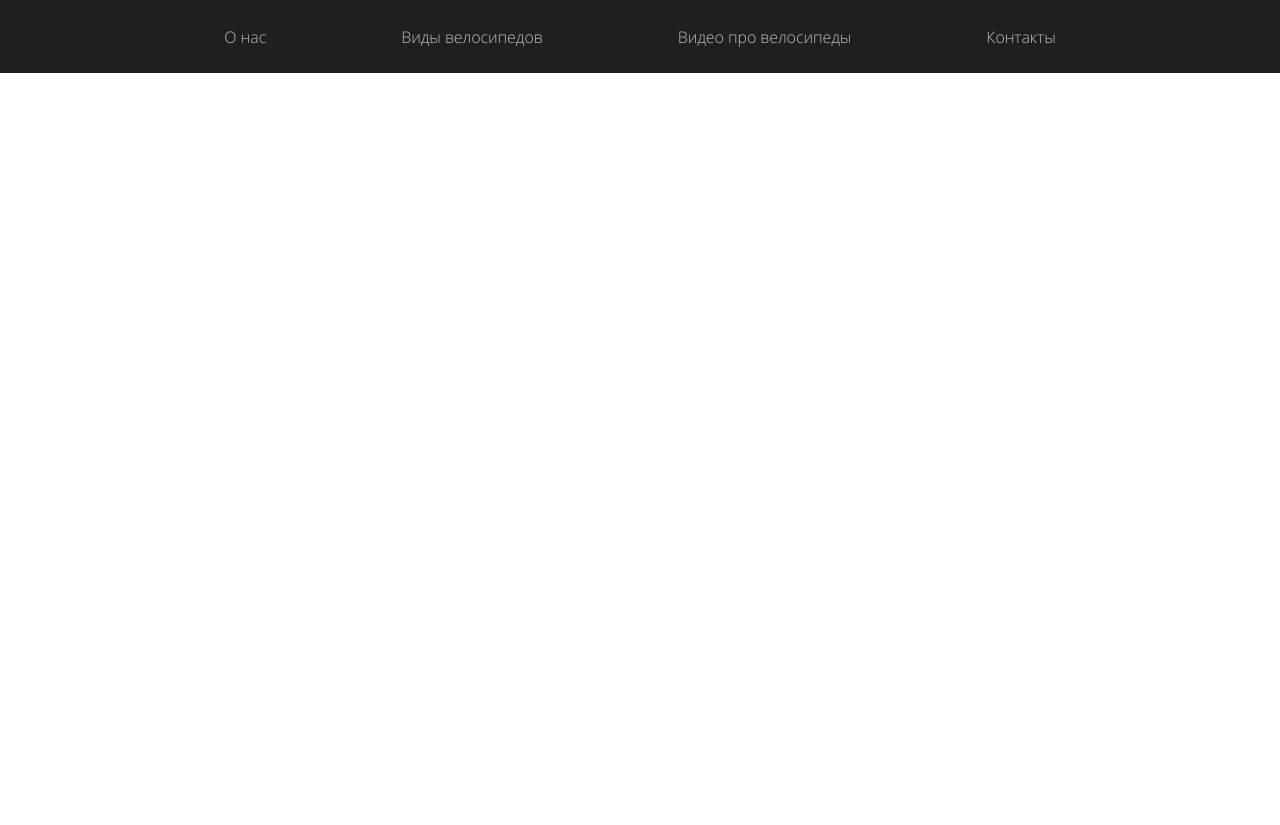
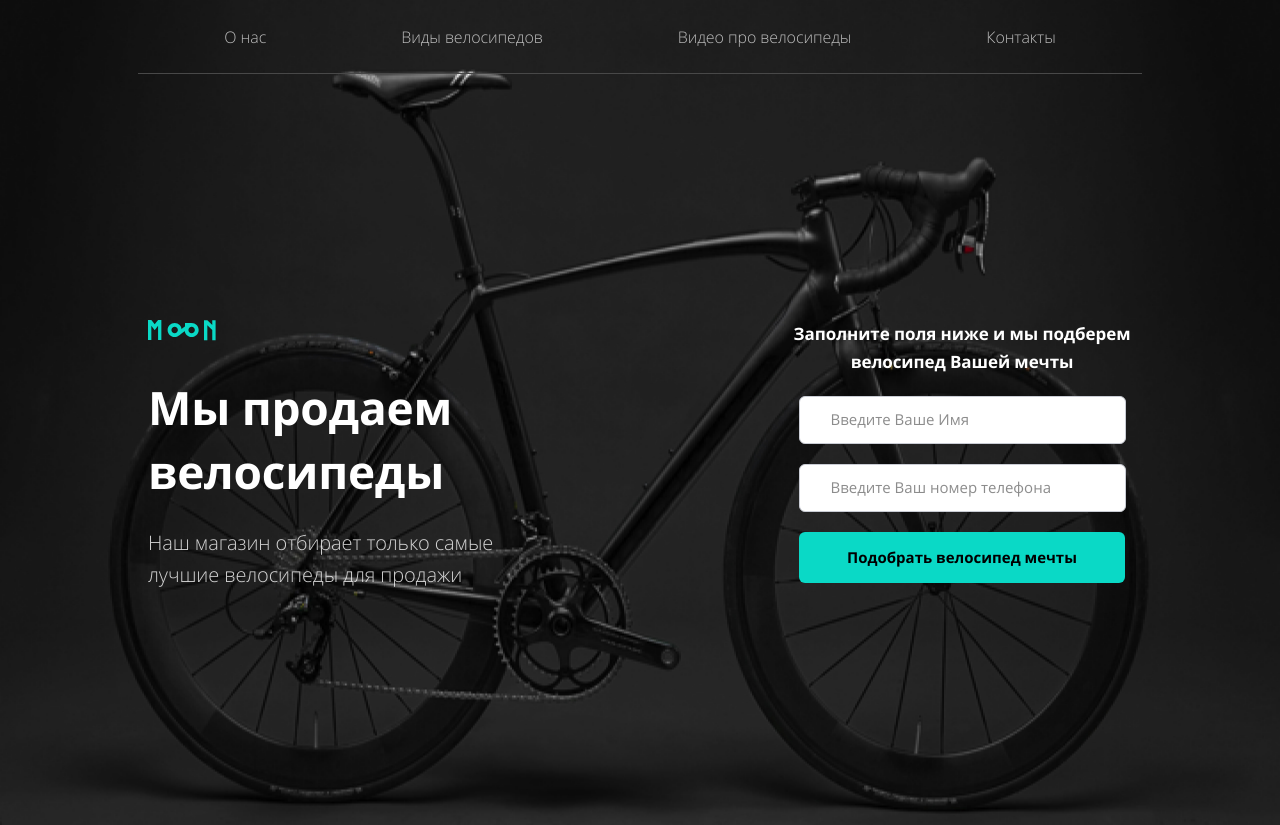
Before and after one commit to efremovaks/bicycles, a website: page source/index.html in a window 1280 px wide. Before the commit the page ends 800 px from the top, so only its background shows below. Drawn offline with nearby package versions, Linux system fonts and the light colour scheme; files that its build step writes are made by us from their sources.

Commit message:
шапка готова, но резинится. сделан промо

```diff
--- a/source/index.html
+++ b/source/index.html
@@ -1,5 +1,6 @@
 <!DOCTYPE html>
 <html lang="ru">
+
 <head>
   <meta charset="UTF-8">
   <meta name="viewport" content="width=device-width, initial-scale=1.0">
@@ -7,12 +8,24 @@
   <link rel="stylesheet" href="css/style.min.css">
   <link rel="preload" href="fonts/opensans.woff2" as="font" type="font/woff2" crossorigin>
 </head>
+
 <body class="page-body">
   <header class="page-header">
     <nav class="main-nav main-nav--closed main-nav--nojs">
       <div class="main-nav__wrapper">
         <a class="page-header__logo" href="#">
-        <svg class="page-header__logo" width="68" height="21" fill="none" xmlns="http://www.w3.org/2000/svg"><path d="M13.3636 0v20.0455h-3.2931V5.82273L8.97273 7.20682 6.825 9.975l-.09546.0955-.14318-.0955-2.14772-2.76818L3.34091 5.775v14.2705H0V0h3.34091l3.38863 4.29545L10.0705 0h3.2931zM8.30444 10.0704l-.09546-.09542.09546.09542z" fill="#0AD9C6"/><path d="M8.44787 9.97498l-.09546.09542h-.04772l.14318-.09542zM38.2092 5.61453L29.0823 12.316l2.1132 2.878 9.1269-6.70148-2.1132-2.87799z" fill="#0AD9C6"/><path d="M26.6674 3c-3.8639 0-7.0431 3.13028-7.0431 7.0431 0 3.864 3.1303 7.0432 7.0431 7.0432 3.8639 0 7.0431-3.1303 7.0431-7.0432C33.7105 6.17919 30.5313 3 26.6674 3zm0 10.2712c-1.8097 0-3.2281-1.4673-3.2281-3.2281 0-1.80966 1.4673-3.22807 3.2281-3.22807s3.2281 1.46732 3.2281 3.22807c0 1.7608-1.4673 3.2281-3.2281 3.2281zM43.6396 3c-3.864 0-7.0432 3.13028-7.0432 7.0431 0 3.864 3.1303 7.0432 7.0432 7.0432 3.8639 0 7.0431-3.1303 7.0431-7.0432C50.6338 6.17919 47.5035 3 43.6396 3zm0 10.2712c-1.8097 0-3.2281-1.4673-3.2281-3.2281 0-1.80966 1.4673-3.22807 3.2281-3.22807s3.2281 1.46732 3.2281 3.22807c0 1.7608-1.4673 3.2281-3.2281 3.2281zM67.5977.23865V20.2841h-3.3409V9.87956l-2.8159-2.67273-2.1-2.05227V20.2841H56V.23865h3.3409l3.9136 3.77045 1.0023.95455v-4.725h3.3409z" fill="#0AD9C6"/><path fill="#0AD9C6" d="M37 3h6v4h-6z"/></svg>
+          <svg class="page-header__logo" width="68" height="21" fill="none" xmlns="http://www.w3.org/2000/svg">
+            <path
+              d="M13.3636 0v20.0455h-3.2931V5.82273L8.97273 7.20682 6.825 9.975l-.09546.0955-.14318-.0955-2.14772-2.76818L3.34091 5.775v14.2705H0V0h3.34091l3.38863 4.29545L10.0705 0h3.2931zM8.30444 10.0704l-.09546-.09542.09546.09542z"
+              fill="#0AD9C6" />
+            <path
+              d="M8.44787 9.97498l-.09546.09542h-.04772l.14318-.09542zM38.2092 5.61453L29.0823 12.316l2.1132 2.878 9.1269-6.70148-2.1132-2.87799z"
+              fill="#0AD9C6" />
+            <path
+              d="M26.6674 3c-3.8639 0-7.0431 3.13028-7.0431 7.0431 0 3.864 3.1303 7.0432 7.0431 7.0432 3.8639 0 7.0431-3.1303 7.0431-7.0432C33.7105 6.17919 30.5313 3 26.6674 3zm0 10.2712c-1.8097 0-3.2281-1.4673-3.2281-3.2281 0-1.80966 1.4673-3.22807 3.2281-3.22807s3.2281 1.46732 3.2281 3.22807c0 1.7608-1.4673 3.2281-3.2281 3.2281zM43.6396 3c-3.864 0-7.0432 3.13028-7.0432 7.0431 0 3.864 3.1303 7.0432 7.0432 7.0432 3.8639 0 7.0431-3.1303 7.0431-7.0432C50.6338 6.17919 47.5035 3 43.6396 3zm0 10.2712c-1.8097 0-3.2281-1.4673-3.2281-3.2281 0-1.80966 1.4673-3.22807 3.2281-3.22807s3.2281 1.46732 3.2281 3.22807c0 1.7608-1.4673 3.2281-3.2281 3.2281zM67.5977.23865V20.2841h-3.3409V9.87956l-2.8159-2.67273-2.1-2.05227V20.2841H56V.23865h3.3409l3.9136 3.77045 1.0023.95455v-4.725h3.3409z"
+              fill="#0AD9C6" />
+            <path fill="#0AD9C6" d="M37 3h6v4h-6z" />
+          </svg>
         </a>
         <button class="main-nav__menu-button" type="button"></button>
         <ul class="main-nav__list">
@@ -32,6 +45,48 @@
       </div>
     </nav>
   </header>
+  <main class="page-main">
+    <section class="promo">
+      <div class="wrapper">
+        <div class="promo__wrapper">
+          <div class="promo__left">
+            <a class="promo__left-logo" href="#">
+              <svg width="68" height="21" fill="none" xmlns="http://www.w3.org/2000/svg">
+                <path
+                  d="M13.3636 0v20.0455h-3.2931V5.82273L8.97273 7.20682 6.825 9.975l-.09546.0955-.14318-.0955-2.14772-2.76818L3.34091 5.775v14.2705H0V0h3.34091l3.38863 4.29545L10.0705 0h3.2931zM8.30444 10.0704l-.09546-.09542.09546.09542z"
+                  fill="#0AD9C6" />
+                <path
+                  d="M8.44787 9.97498l-.09546.09542h-.04772l.14318-.09542zM38.2092 5.61453L29.0823 12.316l2.1132 2.878 9.1269-6.70148-2.1132-2.87799z"
+                  fill="#0AD9C6" />
+                <path
+                  d="M26.6674 3c-3.8639 0-7.0431 3.13028-7.0431 7.0431 0 3.864 3.1303 7.0432 7.0431 7.0432 3.8639 0 7.0431-3.1303 7.0431-7.0432C33.7105 6.17919 30.5313 3 26.6674 3zm0 10.2712c-1.8097 0-3.2281-1.4673-3.2281-3.2281 0-1.80966 1.4673-3.22807 3.2281-3.22807s3.2281 1.46732 3.2281 3.22807c0 1.7608-1.4673 3.2281-3.2281 3.2281zM43.6396 3c-3.864 0-7.0432 3.13028-7.0432 7.0431 0 3.864 3.1303 7.0432 7.0432 7.0432 3.8639 0 7.0431-3.1303 7.0431-7.0432C50.6338 6.17919 47.5035 3 43.6396 3zm0 10.2712c-1.8097 0-3.2281-1.4673-3.2281-3.2281 0-1.80966 1.4673-3.22807 3.2281-3.22807s3.2281 1.46732 3.2281 3.22807c0 1.7608-1.4673 3.2281-3.2281 3.2281zM67.5977.23865V20.2841h-3.3409V9.87956l-2.8159-2.67273-2.1-2.05227V20.2841H56V.23865h3.3409l3.9136 3.77045 1.0023.95455v-4.725h3.3409z"
+                  fill="#0AD9C6" />
+                <path fill="#0AD9C6" d="M37 3h6v4h-6z" />
+              </svg>
+            </a>
+            <h1 class="promo__left-header">Мы продаем велосипеды</h1>
+            <p class="promo__left-text">Наш магазин отбирает только самые лучшие велосипеды для продажи</p>
+          </div>
+          <div class="promo__right">
+            <p class="promo__right-text">Заполните поля ниже и мы подберем велосипед Вашей мечты</p>
+            <form class="promo__right-form" action="https://echo.htmlacademy.ru" method="POST">
+              <p class="promo__right-form-name">
+                <label for="promo-name"></label>
+                <input id="promo-name" type="text" placeholder="Введите Ваше Имя" required>
+              </p>
+              <p class="promo__right-form-tel">
+                <label for="promo-tel"></label>
+                <input id="promo-tel" type="tel" placeholder="Введите Ваш номер телефона" required>
+              </p>
+              <button class="promo__right-form-button" type="submit">Подобрать велосипед мечты</button>
+
+            </form>
+          </div>
+        </div>
+      </div>
+    </section>
+  </main>
 </body>
 <script src="js/script.js"></script>
+
 </html>
--- a/source/sass/blocks/main-nav.scss
+++ b/source/sass/blocks/main-nav.scss
@@ -1,5 +1,8 @@
 .main-nav {
   padding-top: 21px;
+  position: absolute;
+  left: 50%;
+  transform: translateX(-50%);
 }
 
 .main-nav__wrapper {
@@ -11,15 +14,30 @@
   margin: 0 auto;
   min-height: 29px;
   padding-bottom: 20px;
+  border-bottom: 1px solid #484848;
+  width: 1024px;
+
+
+  @media (min-width: $mobile-width) and (max-width: 767px) {
+    width: 320px;
+  }
+
+  @media (min-width: $tablet-width) and (max-width: 1023px){
+    width: 768px;
+  }
 
   @media (min-width: $mobile-width) and (max-width: 1023px) {
     justify-content: space-between;
     padding-bottom: 0;
+    border-bottom: none;
   }
 }
 
 .main-nav__list {
   display: flex;
+  flex-wrap: wrap;
+  justify-content: center;
+  width: 874px;
 
   @media (min-width: $mobile-width) and (max-width: 1023px) {
     display: block;
@@ -115,7 +133,7 @@
   content: "";
   position: absolute;
   top: 15px;
-  left: 17px;
+  left: 15px;
   width: 22px;
   height: 2px;
   background-color: #000000;
@@ -172,7 +190,6 @@
     position: absolute;
     top: 0;
   }
-
 }
 
 .main-nav--open .main-nav__list {
--- a/source/sass/blocks/page-header.scss
+++ b/source/sass/blocks/page-header.scss
@@ -1,9 +1,14 @@
 .page-header {
   background-color: #1f1f1f;
+  position: relative;
+  width: 100%;
 }
 
 .page-header__logo {
   @media (min-width: $desktop-width) {
     display: none;
   }
+
+  display: block;
+  margin-left: 15px;
 }
--- /dev/null
+++ b/source/sass/blocks/promo.scss
@@ -0,0 +1,222 @@
+.promo {
+  position: relative;
+  background-color: #1f1f1f;
+  min-height: 825px;
+  background-image: url("/img/main-bg.jpg");
+  background-position: 50% 50%;
+  background-repeat: no-repeat;
+  background-size: 100% 100%;
+  padding-top: 320px;
+  z-index: -1;
+
+  @media (min-width: $tablet-width) and (max-width: 1023px) {
+    background-image: url("/img/main-bg-tablet.jpg");
+    min-height: 340px;
+  }
+
+  @media (min-width: $mobile-width) and (max-width: 767px) {
+    background-image: url("/img/main-bg-mobile.jpg");
+    min-height: 390px;
+  }
+}
+
+.promo__wrapper {
+  display: flex;
+  justify-content: space-between;
+
+  @media (min-width: $tablet-width) and (max-width: 1023px) {
+    flex-direction: column;
+    align-items: center;
+    position: absolute;
+    top: 100px;
+    padding-left: 150px;
+  }
+
+  @media (min-width: $mobile-width) and (max-width: 767px) {
+    flex-direction: column;
+    align-items: center;
+    position: absolute;
+    top: 120px;
+    padding-left: 0;
+  }
+}
+
+.promo__left {
+  width: 393px;
+
+  @media (min-width: $mobile-width) and (max-width: 1023px) {
+    width: 100%;
+    text-align: center;
+    margin-bottom: 170px;
+  }
+}
+
+.promo__left-logo {
+  display: block;
+  margin-bottom: 30px;
+
+  @media (min-width: $mobile-width) and (max-width: 1023px) {
+    display: none;
+  }
+}
+
+.promo__left-header {
+  font-family: $main-font-family;
+  font-style: normal;
+  font-weight: bold;
+  font-size: 46px;
+  line-height: 64px;
+  letter-spacing: -0.005em;
+  color: $text-on-dark;
+  margin: 0;
+  margin-bottom: 24px;
+
+  @media (min-width: $tablet-width) and (max-width: 1023px) {
+    font-size: 30px;
+    line-height: 42px;
+  }
+
+  @media (min-width: $mobile-width) and (max-width: 767px) {
+    font-size: 30px;
+    line-height: 42px;
+    width: 288px;
+    margin: 0 auto;
+  }
+}
+
+.promo__left-text {
+  font-family: $main-font-family;
+  font-style: normal;
+  font-weight: 300;
+  font-size: 20px;
+  line-height: 32px;
+  letter-spacing: -0.005em;
+  color: $text-on-dark;
+  opacity: 0.8;
+  margin: 0;
+
+  @media (min-width: $tablet-width) and (max-width: 1023px)  {
+    font-size: 18px;
+    width: 435px;
+  }
+
+  @media (min-width: $mobile-width) and (max-width: 767px) {
+    font-size: 18px;
+    width: 288px;
+    margin: 0 auto;
+  }
+}
+
+.promo__right {
+  width: 340px;
+  text-align: center;
+
+  @media (min-width: $mobile-width) and (max-width: 767px) {
+    width: 100%;
+  }
+}
+
+.promo__right-text {
+  font-family: $main-font-family;
+  font-style: normal;
+  font-weight: 600;
+  font-size: 17px;
+  line-height: 28px;
+  letter-spacing: -0.005em;
+  color: $text-on-dark;
+  margin: 0;
+  margin-bottom: 20px;
+
+  @media (min-width: $tablet-width) and (max-width: 1023px) {
+    color: #000000;
+    font-size: 18px;
+  }
+
+  @media (min-width: $mobile-width) and (max-width: 767px) {
+    color: #000000;
+    font-size: 18px;
+    width: 288px;
+    margin: 0 auto;
+    margin-bottom: 20px;
+  }
+}
+
+.promo__right-form-name,
+.promo__right-form-tel {
+  margin: 0;
+  margin-bottom: 20px;
+}
+
+.promo__right-form-name input,
+.promo__right-form-tel input {
+  width: 327px;
+  height: 48px;
+  background: #ffffff;
+  border: 1px solid #c9ccd4;
+  box-sizing: border-box;
+  border-radius: 6px;
+  cursor: pointer;
+  outline: none;
+
+  &::placeholder {
+    font-family: $main-font-family;
+    font-style: normal;
+    font-weight: normal;
+    font-size: 15px;
+    line-height: 24px;
+    color: #1c1c1c;
+    opacity: 0.5;
+    padding-top: 14px;
+    padding-left: 29px;
+  }
+
+  &:hover {
+    border-color: #0ad9c6;
+    border-width: 2px;
+  }
+
+  &:active {
+    border-color: orange;
+  }
+
+  @media (min-width: $tablet-width) and (max-width: 1023px) {
+    width: 321px;
+  }
+
+  @media (min-width: $mobile-width) and (max-width: 767px) {
+    width: 288px;
+  }
+}
+
+.promo__right-form-button {
+  width: 326px;
+  height: 51px;
+  background: #0ad9c6;
+  border-radius: 6px;
+  font-family: Open Sans;
+  font-style: normal;
+  font-weight: 600;
+  font-size: 15px;
+  line-height: 21px;
+  text-align: center;
+  color: #000000;
+  cursor: pointer;
+  outline: none;
+  border: none;
+
+  &:hover {
+    background: #09beac;
+  }
+
+  &:active {
+    background: #0ad9c6;
+  }
+
+  @media (min-width: $tablet-width) and (max-width: 1023px) {
+    width: 321px;
+  }
+
+  @media (min-width: $mobile-width) and (max-width: 767px) {
+    width: 288px;
+  }
+}
--- a/source/sass/style.scss
+++ b/source/sass/style.scss
@@ -6,3 +6,4 @@
 @import "blocks/page-body.scss";
 @import "blocks/page-header.scss";
 @import "blocks/main-nav.scss";
+@import "blocks/promo.scss";
```
Also changed, not shown: source/sass/wrapper.scss (+15 -3 lines), source/img/main-bg-mobile.jpg (added), source/img/main-bg-tablet.jpg (added), source/img/main-bg.jpg (added), source/img/promo-logo.svg (added). Lines whose indentation alone changed are shown as unchanged.
